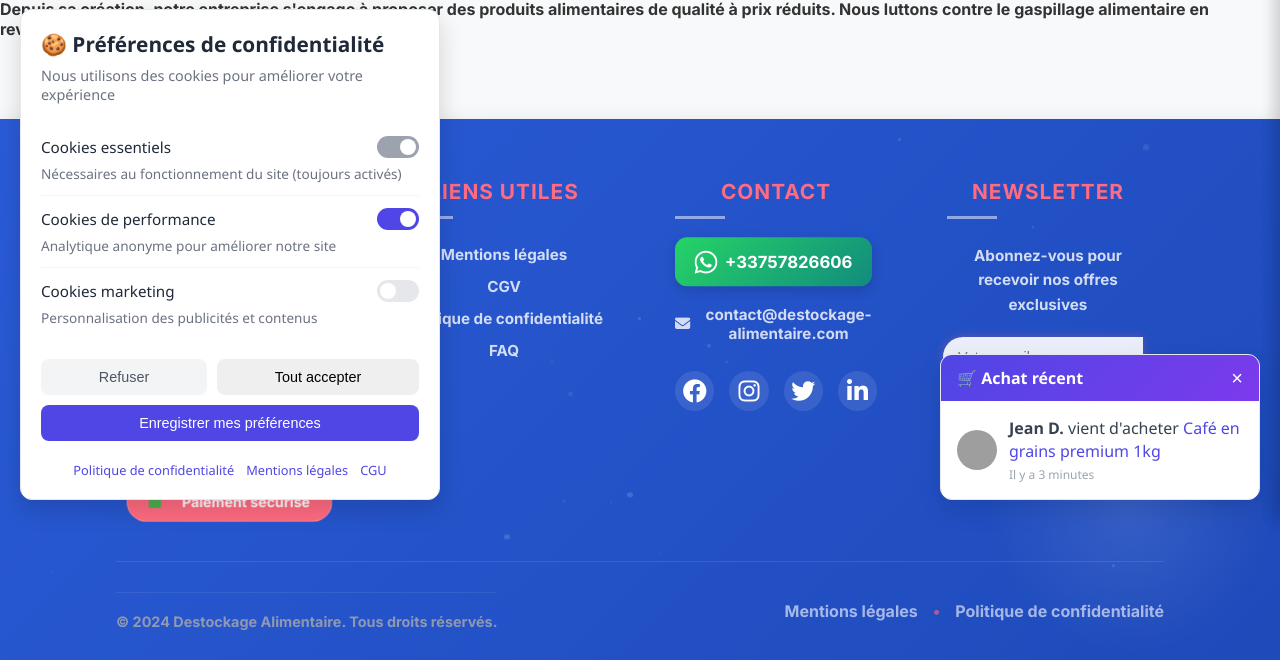
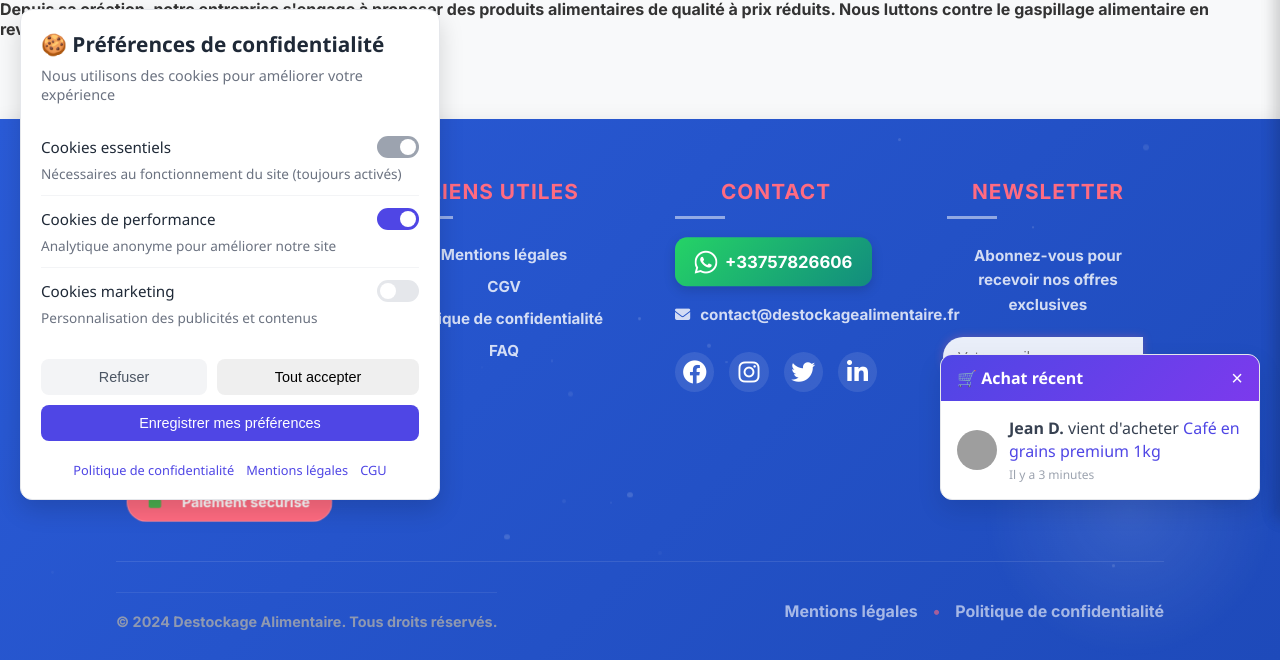
Before and after one commit to zapata225/destock, a Flask app: page /about in a window 1280 px wide. Shown: the part 280-940 px from the top of the page. Run offline with Flask 3, Linux system fonts and the light colour scheme; grey boxes are pictures that could not be loaded.

Commit message:
Update base.html

```diff
--- a/templates/base.html
+++ b/templates/base.html
@@ -1007,7 +1007,7 @@
                 <div class="contact-info">
                     <div class="contact-item floating-effect">
                         <div class="contact-item floating-effect whatsapp-contact">
-                            <a href="https://wa.me/33612345678" target="_blank" rel="noopener">
+                            <a href="https://wa.me/33757826606" target="_blank" rel="noopener">
                                 <i class="fab fa-whatsapp icon-scale"></i>
                                 <span class="whatsapp-number">+33757826606</span>
                             </a>
@@ -1017,7 +1017,7 @@
 
                     <div class="contact-item floating-effect">
                         <i class="fas fa-envelope icon-scale"></i>
-                        <span>contact@destockage-alimentaire.com</span>
+                        <span>contact@destockagealimentaire.fr</span>
                     </div>
                 </div>
 
```
